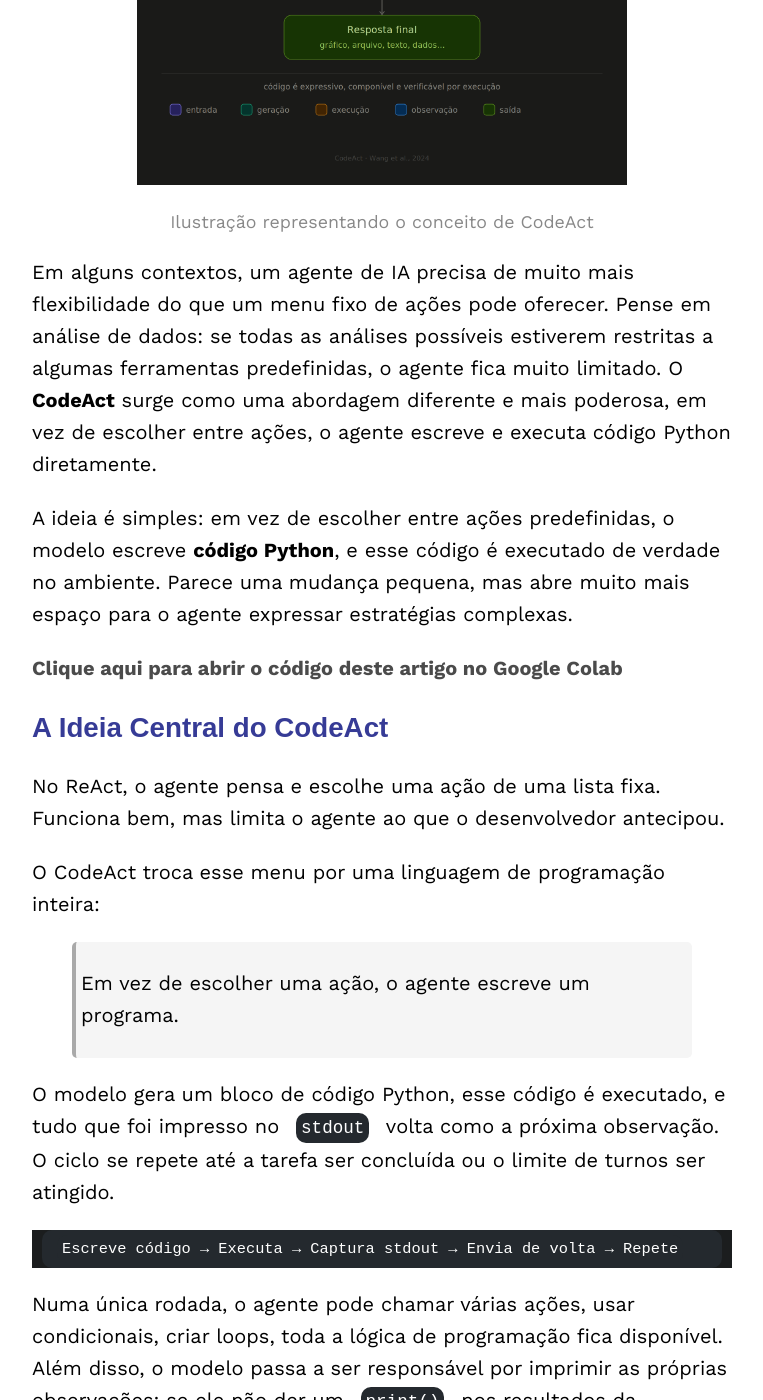
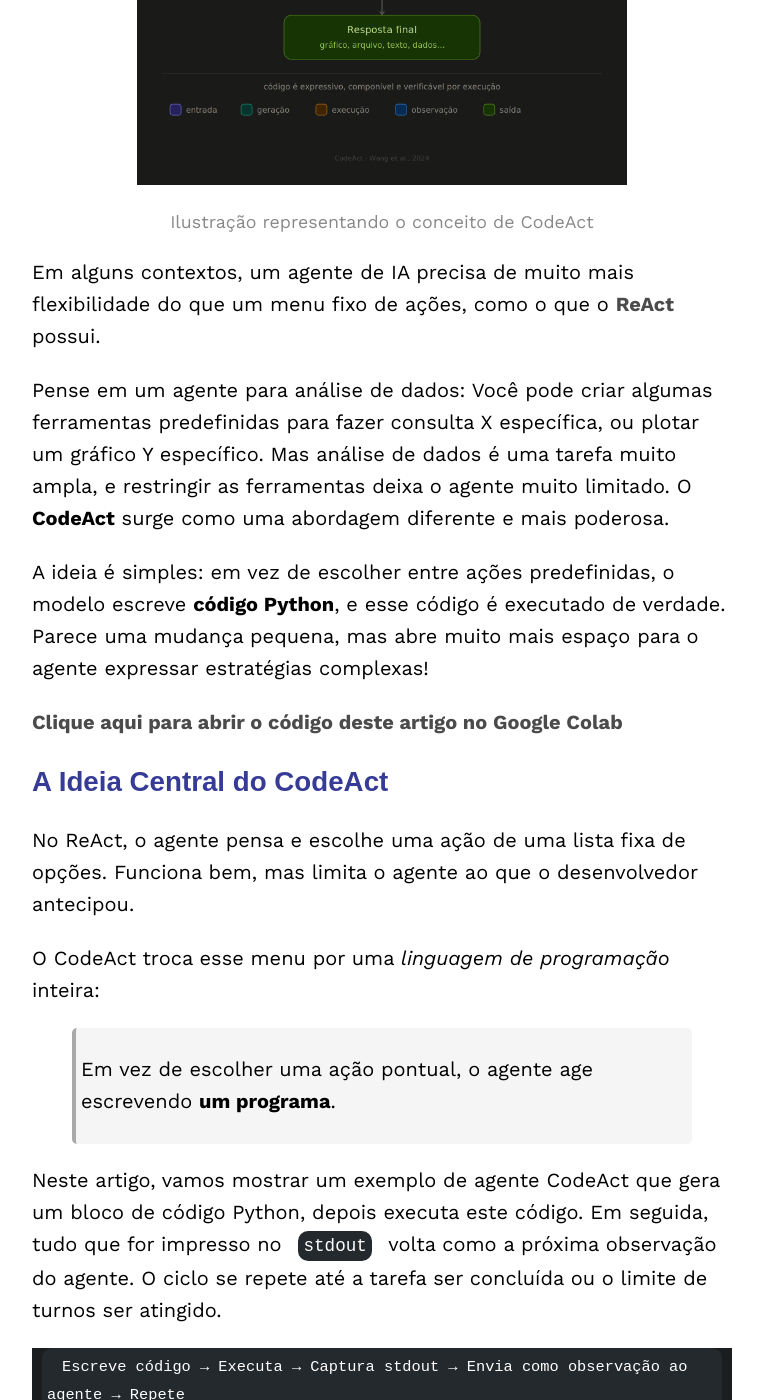
Before and after one commit to iablog/iablog.github.io, a Jekyll site: the page built from _posts/2026-04-07-post.md, in a window 1280 px wide and 1400 px high, scrolled down 862 px. Shown: the whole window, without its empty margins (258-1021 px from the left). Built offline with Jekyll 4.4.1, drawn with Linux system fonts in a browser that asks for light colours; some of the changed text lies outside the part shown.

Commit message:
Revisão do professor. Fiz algumas mudanças no texto, no código e nas seções.

````diff
--- a/_posts/2026-04-07-post.md
+++ b/_posts/2026-04-07-post.md
@@ -10,24 +10,26 @@
 tags: [LLM, CodeAct, MiniGrid]
 ---
 
-Em alguns contextos, um agente de IA precisa de muito mais flexibilidade do que um menu fixo de ações pode oferecer. Pense em análise de dados: se todas as análises possíveis estiverem restritas a algumas ferramentas predefinidas, o agente fica muito limitado. O **CodeAct** surge como uma abordagem diferente e mais poderosa, em vez de escolher entre ações, o agente escreve e executa código Python diretamente.
+Em alguns contextos, um agente de IA precisa de muito mais flexibilidade do que um menu fixo de ações, como o que o [**ReAct**](https://iablog.github.io/agentes%20de%20ia/2026/03/13/post.html) possui.
 
-A ideia é simples: em vez de escolher entre ações predefinidas, o modelo escreve **código Python**, e esse código é executado de verdade no ambiente. Parece uma mudança pequena, mas abre muito mais espaço para o agente expressar estratégias complexas.
+Pense em um agente para análise de dados: Você pode criar algumas ferramentas predefinidas para fazer consulta X específica, ou plotar um gráfico Y específico. Mas análise de dados é uma tarefa muito ampla, e restringir as ferramentas deixa o agente muito limitado. O **CodeAct** surge como uma abordagem diferente e mais poderosa.
+
+A ideia é simples: em vez de escolher entre ações predefinidas, o modelo escreve **código Python**, e esse código é executado de verdade. Parece uma mudança pequena, mas abre muito mais espaço para o agente expressar estratégias complexas!
 
 [**Clique aqui para abrir o código deste artigo no Google Colab**](https://colab.research.google.com/github/iablog/iablog.github.io/blob/main/code_examples/2026-04/CodeAct.ipynb)
 
 ## A Ideia Central do CodeAct
 
-No ReAct, o agente pensa e escolhe uma ação de uma lista fixa. Funciona bem, mas limita o agente ao que o desenvolvedor antecipou.
+No ReAct, o agente pensa e escolhe uma ação de uma lista fixa de opções. Funciona bem, mas limita o agente ao que o desenvolvedor antecipou.
 
-O CodeAct troca esse menu por uma linguagem de programação inteira:
+O CodeAct troca esse menu por uma *linguagem de programação* inteira:
 
-> Em vez de escolher uma ação, o agente escreve um programa.
+> Em vez de escolher uma ação pontual, o agente age escrevendo **um programa**.
 
-O modelo gera um bloco de código Python, esse código é executado, e tudo que foi impresso no `stdout` volta como a próxima observação. O ciclo se repete até a tarefa ser concluída ou o limite de turnos ser atingido.
+Neste artigo, vamos mostrar um exemplo de agente CodeAct que gera um bloco de código Python, depois executa este código. Em seguida, tudo que for impresso no `stdout` volta como a próxima observação do agente. O ciclo se repete até a tarefa ser concluída ou o limite de turnos ser atingido.
 
 ```
-Escreve código → Executa → Captura stdout → Envia de volta → Repete
+Escreve código → Executa → Captura stdout → Envia como observação ao agente → Repete
 ```
 
 Numa única rodada, o agente pode chamar várias ações, usar condicionais, criar loops, toda a lógica de programação fica disponível. Além disso, o modelo passa a ser responsável por imprimir as próprias observações: se ele não der um `print()` nos resultados da execução do código gerado, não vai "ver" nada no próximo turno.
@@ -36,31 +38,24 @@
 
 Para demonstrar o CodeAct na prática, vamos usar novamente o **MiniGrid**, uma biblioteca de ambientes simples onde um agente precisa navegar por um mapa em grade para atingir um objetivo.
 
-No MiniGrid, o agente ocupa uma célula do mapa, pode se mover para frente, girar para os lados e interagir com objetos como portas. Cada episódio tem uma missão textual (por exemplo, "chegar ao objetivo evitando a lava"). A biblioteca oferece vários ambientes prontos, aqui usaremos o `MiniGrid-LavaCrossingS9N3-v0`, onde o agente precisa cruzar um campo com corredores de lava. Para saber mais sobre os ambientes disponíveis, veja a [**Documentação Oficial do MiniGrid**](https://minigrid.farama.org/environments/minigrid/).
+No MiniGrid, o agente ocupa uma célula do mapa e pode se mover para frente, girar 90 graus para os lados e mais algumas ações (que não vamos usar). Cada episódio tem uma missão textual (por exemplo, "chegar ao objetivo evitando a lava"). A biblioteca oferece vários ambientes prontos, aqui usaremos o `MiniGrid-LavaCrossingS9N3-v0`, onde o agente precisa cruzar um campo com corredores de lava. Para saber mais sobre os ambientes disponíveis, veja a [**Documentação Oficial do MiniGrid**](https://minigrid.farama.org/environments/minigrid/).
 
-## Preparação do Ambiente
+## Instalação e Configuração
 
-### 1. Instalação
+O exemplo de código mostra todo o processo de instalação de módulos necessários e configurações.
 
-```python
-!pip install minigrid
-```
+Um detalhe importante é que vamos usar um dos modelos *Gemini*, que podem ser usados gratuitamente até certo limite.
 
-### 2. Importações
+Para isso, gere uma chave de API no Google AI Studio e salve nos *Secrets* do Colab com o nome `GOOGLE_API_KEY`. Se tiver dúvidas sobre como fazer isso, veja o post anterior sobre [ReAct](https://iablog.github.io/agentes%20de%20ia/2026/03/13/post.html) ou o post introdutório sobre o [Google Gemini](https://iablog.github.io/deep%20learning/2025/07/06/post.html).
 
-Dois módulos novos aparecem aqui em relação ao ReAct: `sys` e `io`, que vão ser usados para capturar o `stdout` durante a execução do código.
-
-### 3. Configuração do LLM
-
-Para usar o Gemini, gere uma chave de API no Google AI Studio e salve nos secrets do Colab com o nome `GOOGLE_API_KEY`. Se tiver dúvidas sobre como fazer isso, veja o post anterior sobre [ReAct](https://iablog.github.io/agentes%20de%20ia/2026/03/13/post.html) ou o post introdutório sobre como usar o [Google Gemini](https://iablog.github.io/deep%20learning/2025/07/06/post.html).
 
 ## Códigos Auxiliares
 
-### Wrapper para Representação Textual
+### 1. Wrapper para Representação Textual
 
-Foi criada uma classe `MiniGridTextWrapper` que converte as observações numéricas do MiniGrid em um mapa de texto legível. Não vamos repetir o código aqui, se quiser detalhes, veja o artigo anterior ou o código completo no Colab.
+Foi criada uma classe auxiliar `MiniGridTextWrapper` que serve como *wrapper* para converter as observações numéricas do MiniGrid em um mapa de texto legível. Se quiser detalhes, veja o o código completo desta classe no Colab.
 
-O que importa é entender a representação textual resultante:
+O que importa é entender que ela faz com que o ambiente seja será representado textualmente. O mapa quadriculado terá cada célula dele representada por um caractere, conforme a tabela abaixo:
 
 | Caractere | Significado |
 |-----------|-------------|
@@ -76,9 +71,20 @@
 | `<` | Agente virado para a esquerda |
 | `^` | Agente virado para cima |
 
-### Funções de Ação
+### 2. Iniciando o Ambeinte
 
-Existe uma variável global `env` que guarda a instância ativa do ambiente. A chamada `env.step(NUM)` executa cada ação possível, onde cada número corresponde a um comportamento diferente. Para tornar o código do agente mais legível, criamos funções especializadas que encapsulam essas chamadas com nomes descritivos:
+Vamos usar uma variável global `env` para guardar a instância do ambiente MiniGrid devidamente encapsulado no wrapper.
+
+```python
+env = gym.make("MiniGrid-LavaCrossingS9N3-v0")
+env = MiniGridTextWrapper(env)
+```
+
+### 3. Funções de Ação
+
+Uma chamada a `env.step(NUM)` executa alguma ação possível, onde cada número `NUM` corresponde a uma ação diferente (e.g. 2 representa "andar para a frente na direção do agente").
+
+Para tornar o código do agente mais legível, criamos funções especializadas que encapsulam essas chamadas com nomes descritivos:
 
 ```python
 def andar_para_frente():
@@ -98,14 +104,15 @@
     return obs, r, (termi or trunc)
 ```
 
-### Testando o Ambiente
+### 4. Testando o Ambiente
 
-Vale explorar o ambiente manualmente antes de soltar o agente. A observação agora é um dicionário com dois campos: `mission` (o objetivo em texto) e `text_grid` (o mapa):
+Vale explorar o ambiente manualmente antes de mostrar o agente. O código abaixo reseta o ambiente, recebendo a observação inicial na variável `obs`.
+
+Em seguida, o código imprime a observação inicial. Note que ela é um dicionário com dois campos:
+- `mission` (o objetivo em texto) e
+- `text_grid` (o mapa textual).
 
 ```python
-env = gym.make("MiniGrid-LavaCrossingS9N3-v0")
-env = MiniGridTextWrapper(env)
-
 obs, _ = env.reset()
 
 print("Observação inicial:")
@@ -115,11 +122,13 @@
 print(obs['text_grid'])
 ```
 
+Ao executar este código, você obterá algo assim:
+
 ![Observação inicial do ambiente MiniGrid]({{ site.baseurl}}/assets/img/post_04_07/obs_inicial.png)
 
-## As Partes Importantes do Agente CodeAct
+## As Partes Centrais do Agente CodeAct
 
-### O System Prompt
+### 1. O System Prompt
 
 O system prompt do CodeAct é mais longo que o do ReAct porque, além de descrever o ambiente, precisa ensinar ao modelo o **protocolo de comunicação via código**:
 
@@ -165,9 +174,9 @@
 
 Dois pontos valem destaque. O formato `<execute>...</execute>` é o contrato entre o modelo e o executor: tudo fora dessas tags é descartado, o modelo pode raciocinar em texto antes de escrever o código, mas só o código dentro das tags será executado. E o `print()` como canal de observação, diferente do ReAct, o mapa não aparece automaticamente a cada passo. O agente precisa imprimir explicitamente o que quer ver.
 
-### Os Templates de Observação
+### 2. Os Templates de Observação
 
-O primeiro turno recebe a missão e o mapa inicial. A partir do segundo, o modelo recebe só o `stdout` capturado da execução anterior:
+Existe um template específico para a observação enviada para o agente no início, logo ao resetar o ambiente. Ela informa a missão (no campo `{MISSION}`) e o mapa inicial (campo `{GRID}`).
 
 ```python
 INITIAL_OBSERVATION_TEMPLATE = """
@@ -183,6 +192,8 @@
 """
 ```
 
+Nos turnos seguintes, o agente CodeAct receberá apenas as saídas dos "prints" capturadas da execução anterior (campo `{STDOUT_LOG}`).
+
 ```python
 NEXT_OBSERVATION_TEMPLATE = """
 NOVA OBSERVAÇÃO (STDOUT):
@@ -192,9 +203,11 @@
 """
 ```
 
-### O Executor de Código
+### 3. O Executor de Código
 
-Essa é a parte mais diferente em relação ao ReAct. A função abaixo executa o código gerado pelo modelo e captura tudo que foi impresso:
+Essa é a parte mais diferente em relação ao ReAct. Em essência, Python permite simplesmente chamar `exec()` passando a string contendo o código a ser executado.
+
+Porém, criamos a função abaixo para chamar `exec()` e capturar tudo que for impresso durante a execução de `code_str`:
 
 ```python
 def run_codeact_snippet(code_str, exec_globals, exec_locals):
@@ -210,13 +223,20 @@
     return stdout_buffer.getvalue()
 ```
 
-O truque é redirecionar temporariamente o `sys.stdout` para um buffer em memória (`io.StringIO`). Qualquer `print()` que acontecer durante o `exec()` vai para esse buffer. Depois da execução, o `stdout` original é restaurado e o conteúdo do buffer é retornado como string, que será enviada de volta ao modelo.
+O truque é redirecionar temporariamente o `sys.stdout` para um buffer em memória (`io.StringIO`). Qualquer `print()` que acontecer durante o `exec()` vai para esse buffer. Depois, o conteúdo do buffer é retornado como string.
 
-Vale notar que o `exec_context`, o dicionário com `obs`, `encerrado`, `recompensa` e as funções de ação, é passado por referência. Quando o código do modelo executa `obs, recompensa, encerrado = andar_para_frente()`, ele modifica esse dicionário compartilhado. O loop principal lê os valores atualizados de lá a cada turno.
 
-## O Loop Principal
+### 4. O Loop Principal
 
-Com todas as peças montadas, o loop fica bem direto:
+Com todas as peças montadas, o loop fica como mostrado abaixo.
+
+Algumas observações:
+- A variável `next_message` é usada para preparar o próximo prompt a ser enviado ao modelo.
+- A resposta textual completa do modelo é guardada em `model_response_text`. Dela, será extraído o código e guardado em `code`.
+- O código em `code` é executado ao chamar a função `run_codeact_snippet`, explicada antes.
+- O dicionário `exec_context` serve para informar quais variáveis e funções podem ser usadas e até alteradas ao executar o código.
+- Após a execução, os valores das variáveis `obs`, `encerrado` e `recompensa` são lidos do mesmo `exec_context`.
+
 
 ```python
 # Reinicia o ambiente
@@ -288,9 +308,15 @@
 env.close()
 ```
 
-O loop tem três mecanismos para lidar com respostas inesperadas do modelo. Se as tags `<execute>` estiverem faltando, o modelo recebe um aviso e tenta de novo sem gastar um turno. Se o código lançar uma exceção, o traceback volta como observação e o modelo pode corrigir no turno seguinte. E se o agente travar em algum estado, o limite de 20 turnos encerra o episódio. Esse tratamento de erros não é só segurança, ele é parte da comunicação entre o loop e o modelo.
+O loop tem três mecanismos de segurança para lidar com respostas inesperadas do modelo:
 
-## CodeAct vs. ReAct:
+1. Se as tags `<execute>` estiverem faltando, o modelo recebe um aviso e tenta de novo.
+1. Se o código lançar uma exceção, a mensagem de erro volta como observação e o modelo pode corrigir no turno seguinte.
+1. E se o agente não conseguir avançar na solução do ambiente, o limite de 20 turnos encerra o episódio.
+
+## Comparativo: CodeAct vs. ReAct
+
+Para você que já conhece o [**ReAct**](https://iablog.github.io/agentes%20de%20ia/2026/03/13/post.html), segue um comparativo:
 
 | Característica | ReAct | CodeAct |
 |----------------|-------|---------|
@@ -300,7 +326,7 @@
 | Risco de erro | Baixo (ação inválida = fácil de detectar) | Médio (código pode ter bugs) |
 | Melhor para | Ambientes simples e bem definidos | Tarefas que exigem lógica composta |
 
-O ReAct ainda faz sentido quando o espaço de ações é pequeno e bem delimitado, e quando depurar o comportamento do agente importa, já que erros são mais previsíveis. O CodeAct vale a complexidade extra quando a tarefa exige sequências longas ou lógica condicional no meio do caminho.
+O ReAct ainda faz sentido quando o espaço de ações é pequeno e bem delimitado, e quando você deseja facilitar a depuração do comportamento do agente. O CodeAct vale a complexidade extra quando a tarefa exige sequências longas, com lógica complexa e/ou com mais autonomia nas ações escolhidas.
 
 ## Conclusão
 
````
